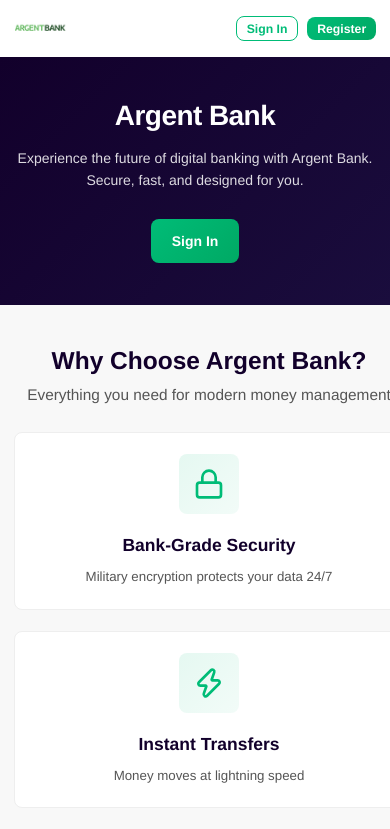
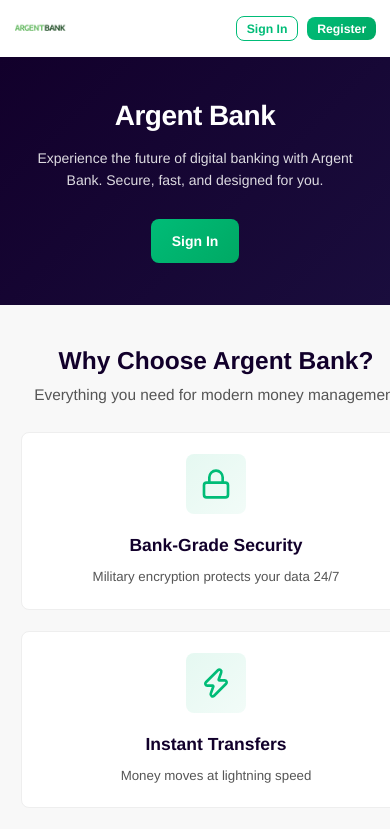
Before and after one commit to Steinshy/OC-ArgentBank, a React (Vite) app: page / in a window 390 px wide. Shown: the top 829 px of the page. Built offline with nearby package versions, Linux system fonts and the light colour scheme; no server answers.

Commit message:
fix(home): increase mobile horizontal padding on Home sections
Feature cards were flush with the viewport edge on mobile (only 16px
gutter). Bumps hero/features/trust mobile padding from 1rem to 1.5rem
so content has consistent breathing room on small screens.

```diff
--- a/src/pages/Home/styles/Home.css
+++ b/src/pages/Home/styles/Home.css
@@ -292,7 +292,7 @@
 
 @media (width <= 600px) {
   .hero-section {
-    padding: 3rem 1rem;
+    padding: 3rem 1.5rem;
   }
 
   .hero-text h1 {
@@ -308,7 +308,7 @@
   }
 
   .features-section {
-    padding: 3rem 1rem;
+    padding: 3rem 1.5rem;
   }
 
   .features-header {
@@ -325,7 +325,7 @@
   }
 
   .trust-section {
-    padding: 3rem 1rem;
+    padding: 3rem 1.5rem;
   }
 
   .trust-stats {
```
